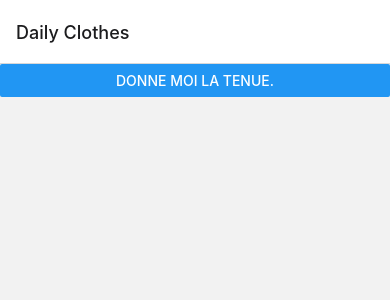
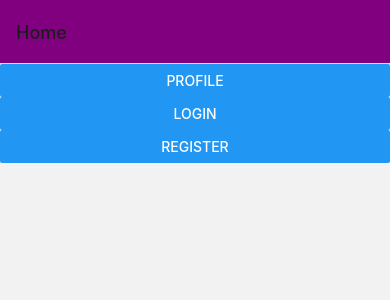
Before and after one commit to Pellegrin69/daily-clothes-mobile, a React Native app: screen /Home in a window 390 px wide. Shown: the top 300 px of the page. Built offline with nearby package versions, Linux system fonts and the light colour scheme.

Commit message:
Organisation des fichiers + création des premiers boutons

```diff
--- a/App.tsx
+++ b/App.tsx
@@ -1,19 +1,13 @@
 import {NavigationContainer} from "@react-navigation/native";
 import {createNativeStackNavigator} from "@react-navigation/native-stack";
-import {HomeScreen} from "./src/screens/HomeScreens";
+import {RootNavigator} from "./src/RootStackParamList";
 
 const Stack = createNativeStackNavigator();
-
 
 export default function App() {
     return (
         <NavigationContainer>
-            <Stack.Navigator>
-                <Stack.Screen
-                    name="Home"
-                    component={HomeScreen}
-                    options={{ title: 'Daily Clothes' }}/>
-            </Stack.Navigator>
+            <RootNavigator/>
         </NavigationContainer>
     );
 }
--- a/package.json
+++ b/package.json
@@ -23,7 +23,7 @@
   },
   "devDependencies": {
     "@babel/core": "^7.12.9",
-    "@types/react": "18.0.8",
+    "@types/react": "~17.0.21",
     "@types/react-native": "~0.64.12",
     "typescript": "~4.3.5"
   },
--- a/src/RootStackParamList.ts
+++ /dev/null
@@ -1,3 +0,0 @@
-export type RootStackParamList = {
-    Home: undefined;
-}
--- /dev/null
+++ b/src/RootStackParamList.tsx
@@ -0,0 +1,38 @@
+import {createNativeStackNavigator} from "@react-navigation/native-stack";
+import {HomeScreen} from "./screens/HomeScreen";
+import {ProfileScreen} from "./screens/ProfileScreen";
+import {LoginScreen} from "./screens/LoginScreen";
+import {RegisterScreen} from "./screens/RegisterScreen";
+
+export type RootStackParamList = {
+    Home: undefined;
+    Login: {
+        id: string;
+        title: string;
+        description: string;
+    };
+    Profile: undefined;
+    Register: undefined;
+}
+
+const Stack = createNativeStackNavigator<RootStackParamList>()
+
+export const RootNavigator = () => {
+    return <Stack.Navigator>
+        <Stack.Group screenOptions={{ headerStyle: { backgroundColor: 'purple' } }}>
+            <Stack.Screen
+                name="Home"
+                component={HomeScreen}/>
+            <Stack.Screen
+                name="Profile"
+                component={ProfileScreen}
+                options={{animation: "fade_from_bottom" }}/>
+            <Stack.Screen
+                name="Login"
+                component={LoginScreen}/>
+            <Stack.Screen
+                name="Register"
+                component={RegisterScreen}/>
+        </Stack.Group>
+    </Stack.Navigator>
+}
--- /dev/null
+++ b/src/screens/HomeScreen.tsx
@@ -0,0 +1,31 @@
+import {Button, SafeAreaView, ScrollView} from "react-native";
+import React, {FunctionComponent} from "react";
+import {NavigationProp} from "@react-navigation/native";
+import {RootStackParamList} from "../RootStackParamList";
+
+type Props = {
+    navigation: NavigationProp<RootStackParamList>;
+}
+
+export const HomeScreen: FunctionComponent<Props> = ({navigation}) => {
+    const text = "yeeee"
+    return (
+        <SafeAreaView style={{height: '100%'}}>
+            <ScrollView style={{height: '100%'}}>
+                <Button title='Profile' onPress={() => {
+                    navigation.navigate("Profile")
+                }}/>
+                <Button title='Login' onPress={() => {
+                    navigation.navigate("Login", {
+                        id: "",
+                        title: "",
+                        description: text,
+                    })
+                }}/>
+                <Button title='Register' onPress={() => {
+                    navigation.navigate("Register")
+                }}/>
+            </ScrollView>
+        </SafeAreaView>
+    );
+};
--- /dev/null
+++ b/src/screens/LoginScreen.tsx
@@ -0,0 +1,19 @@
+import {NavigationProp, RouteProp} from "@react-navigation/native";
+import {RootStackParamList} from "../RootStackParamList";
+import React, {FunctionComponent} from "react";
+import {Button, SafeAreaView, ScrollView, Text} from "react-native";
+
+type Props = {
+    navigation: NavigationProp<RootStackParamList>;
+    route: RouteProp<RootStackParamList>
+}
+
+export const LoginScreen: FunctionComponent<Props> = ({navigation,route}) => {
+    return (
+        <SafeAreaView style={{height: '100%'}}>
+            <ScrollView style={{height: '100%'}}>
+                <Text>{route.params?.description}</Text>
+            </ScrollView>
+        </SafeAreaView>
+    );
+};
--- /dev/null
+++ b/src/screens/ProfileScreen.tsx
@@ -0,0 +1,19 @@
+import {NavigationProp, RouteProp} from "@react-navigation/native";
+import {RootStackParamList} from "../RootStackParamList";
+import React, {FunctionComponent} from "react";
+import {SafeAreaView, ScrollView} from "react-native";
+
+type Props = {
+    navigation: NavigationProp<RootStackParamList>;
+    route: RouteProp<RootStackParamList>
+}
+
+export const ProfileScreen: FunctionComponent<Props> = ({navigation, route}) => {
+
+    return (
+        <SafeAreaView style={{height: '100%'}}>
+            <ScrollView style={{height: '100%'}}>
+            </ScrollView>
+        </SafeAreaView>
+    );
+};
--- a/src/screens/HomeScreens.tsx
+++ b/src/screens/RegisterScreen.tsx
@@ -1,18 +1,16 @@
-import {Button, SafeAreaView, ScrollView} from "react-native";
-import React, {FunctionComponent} from "react";
 import {NavigationProp} from "@react-navigation/native";
 import {RootStackParamList} from "../RootStackParamList";
+import React, {FunctionComponent} from "react";
+import {Button, SafeAreaView, ScrollView} from "react-native";
 
 type Props = {
     navigation: NavigationProp<RootStackParamList>;
 }
 
-export const HomeScreen: FunctionComponent<Props> = ({navigation}) => {
-
+export const RegisterScreen: FunctionComponent<Props> = ({navigation}) => {
     return (
         <SafeAreaView style={{height: '100%'}}>
             <ScrollView style={{height: '100%'}}>
-                <Button title='Donne moi la tenue.' onPress={() => {}}/>
             </ScrollView>
         </SafeAreaView>
     );
```
Also changed, not shown: src/compononents/Login.tsx (added), src/compononents/Profile.tsx (added), src/compononents/Register.tsx (added), 1 other file (tests, documents, lock files or other folders).
